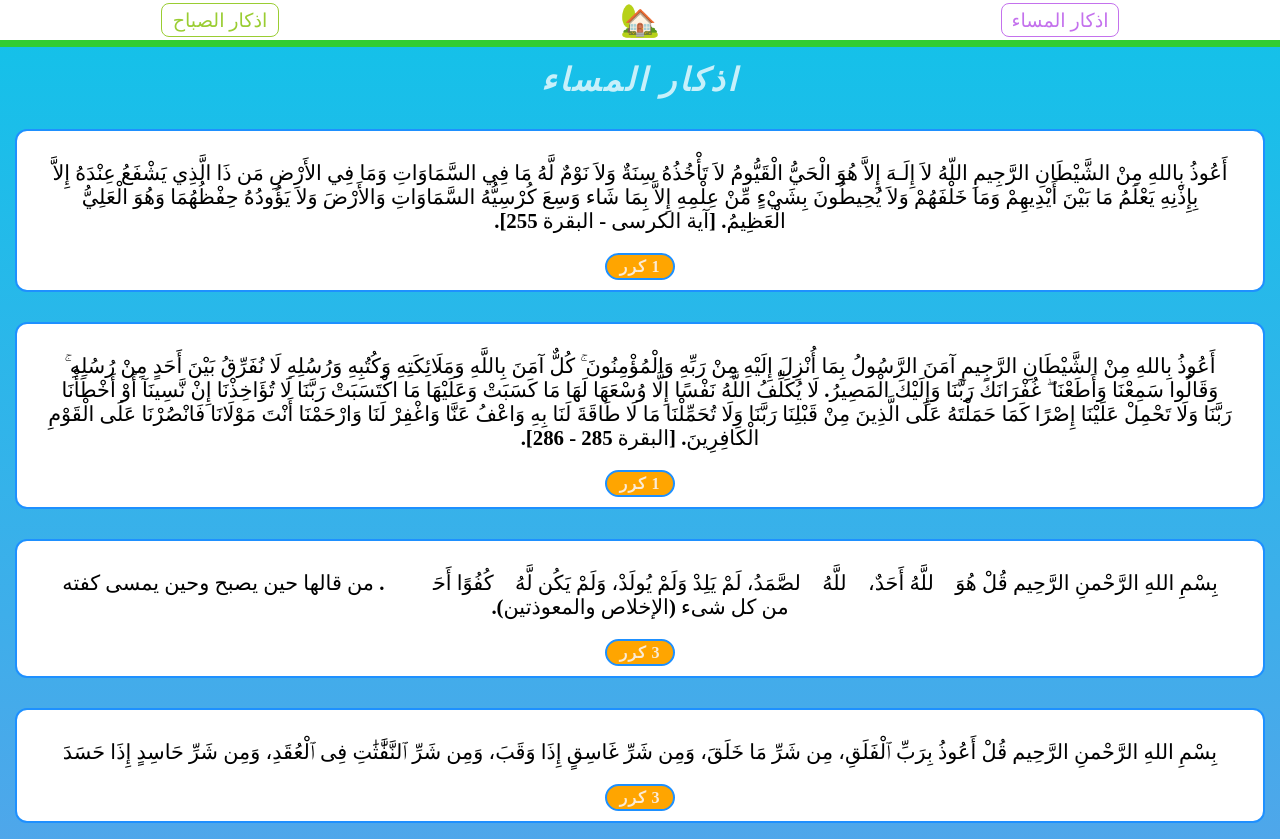
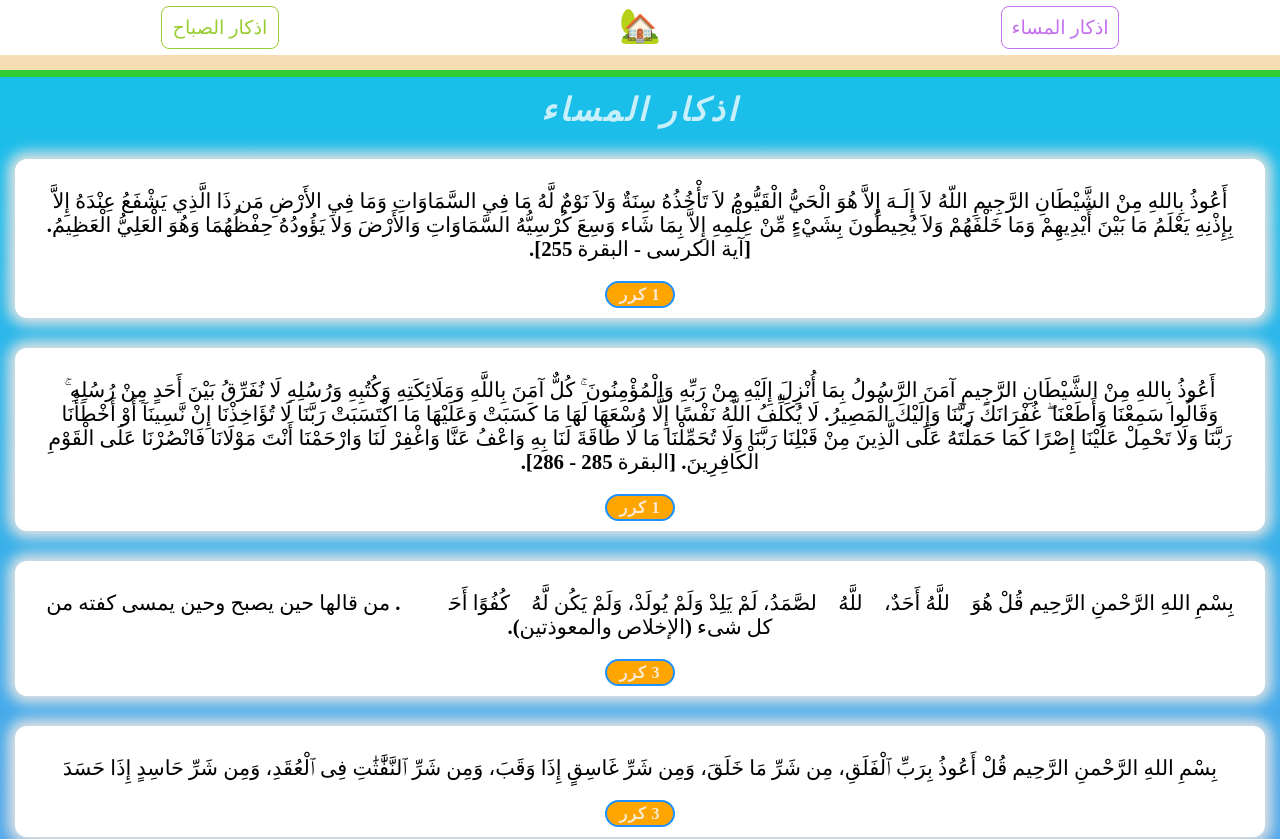
Before and after one commit to ahmed-ghallap/azkar, a plain HTML site: page night.html in a window 1280 px wide. Shown: the top 839 px of the page. Drawn offline with Linux system fonts and the light colour scheme.

Commit message:
اختبار

```diff
--- a/night.html
+++ b/night.html
@@ -16,6 +16,7 @@
         <a class="icon" href="index.html">🏡</a>
         <a class="btn-morning" href="morning.html">اذكار الصباح</a>
     </nav>
+    <nav id="sub-nav"></nav>
 
     <h1>اذكار المساء</h1>
 
--- a/styles.css
+++ b/styles.css
@@ -75,8 +75,9 @@ h1 {
     padding: 10px;
     background-color: white;
     text-align: center;
-    border: 2px solid dodgerblue;
     border-radius: 12px;
+    /* border: 2px solid dodgerblue; */
+    box-shadow: 0 0 14px 7px #e3e3e3;
 }
 
 .card {
@@ -112,9 +113,16 @@ nav {
     display: flex;
     justify-content: space-around;
     width: 100%;
-    height: 40px;
+    height: 55px;
     padding: 0 10px;
     background-color: white;
+    /* box-shadow: 0 7px limegreen; */
+
+}
+
+#sub-nav {
+    height: 15px;
+    background-color: wheat;
     box-shadow: 0 7px limegreen;
 
 }
@@ -123,13 +131,11 @@ nav > a {
     font-size: 1.2em;
     text-decoration: none;
 
-    display: flex;
-    align-items: center;
-    justify-content: center;
+    text-align: center;
 
     width: 118px;
-    padding: 1px 4px;
-    margin: 3px 0;
+    padding: 9px 4px;
+    margin: 6px 0;
 
     border-radius: 8px;
 
@@ -158,5 +164,6 @@ nav > a {
 
 .icon {
     color: red;
-    font-size: 2em;
+    font-size: 2.1em;
+    padding: 0;
 }
```
